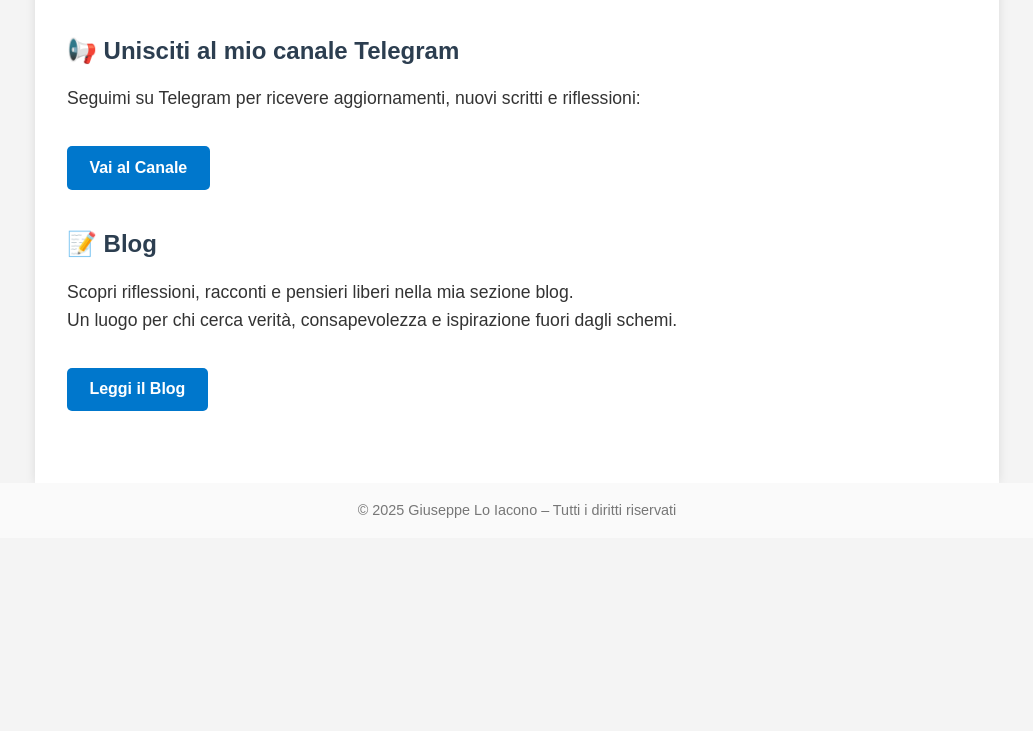
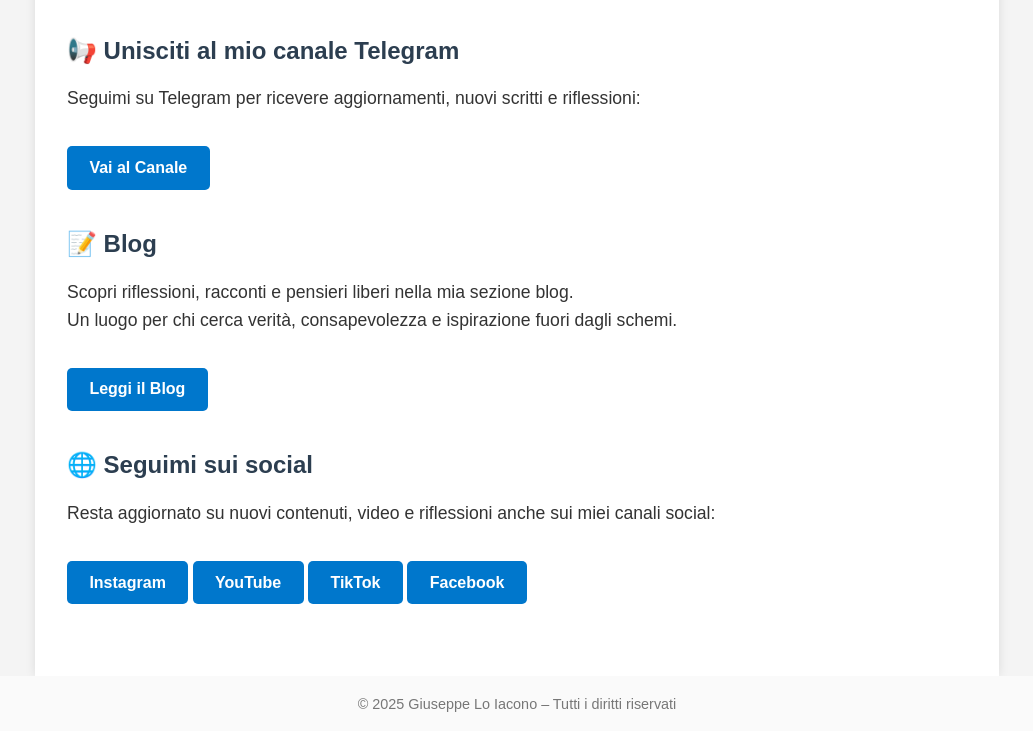
Before and after one commit to Giuseppeloiacono/giuseppeloiacono-sito, a plain HTML site: page index.html in a window 1280 px wide. Shown: the part 2657-3388 px from the top of the page, without its empty margins (123-1156 px from the left). Before the commit the page ends 3195 px from the top, so only its background shows below. Drawn offline with Linux system fonts and the light colour scheme.

Commit message:
index.html

```diff
--- a/index.html
+++ b/index.html
@@ -132,6 +132,18 @@
       </p>
       <a href="blog.html" class="button" target="_blank">Leggi il Blog</a>
     </section>
+<section>
+  <h2>🌐 Seguimi sui social</h2>
+  <p>Resta aggiornato su nuovi contenuti, video e riflessioni anche sui miei canali social:</p>
+
+  <a href="https://www.instagram.com/giuseppeloiacono48/profilecard/?igsh=MTZicDVrYJFpbnNnNg==" class="button" target="_blank">Instagram</a>
+
+  <a href="https://www.youtube.com/@iltuttologonarrante" class="button" target="_blank">YouTube</a>
+
+  <a href="https://www.tiktok.com/@ilviandante1" class="button" target="_blank">TikTok</a>
+
+  <a href="https://www.facebook.com/giuseppe.loiacono.585112" class="button" target="_blank">Facebook</a>
+</section>
 
   </main>
 
```
